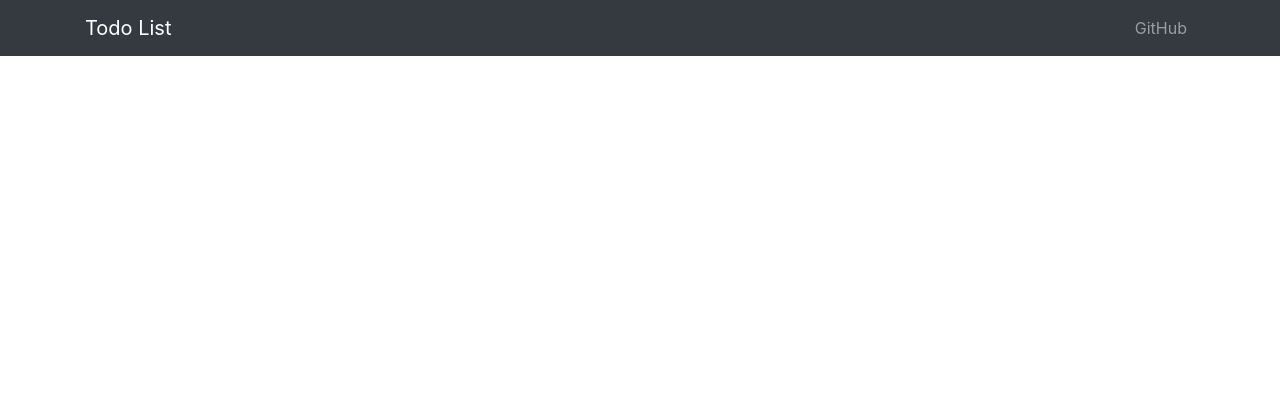
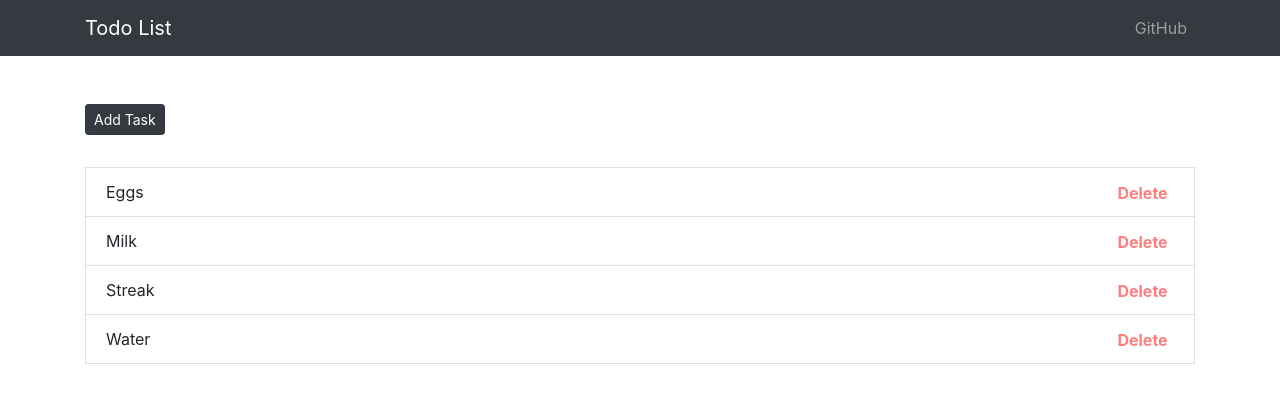
Before and after one commit to athiratj/todolist-app, a React (Create React App) app in the folder client/: page / in a window 1280 px wide. Shown: the top 402 px of the page. Built offline with nearby package versions, Linux system fonts and the light colour scheme.

Commit message:
added list components

```diff
--- a/client/package.json
+++ b/client/package.json
@@ -11,6 +11,7 @@
     "react-dom": "^16.13.1",
     "react-scripts": "3.4.1",
     "react-transition-group": "^4.4.1",
+    "react-uuid": "^1.0.2",
     "reactstrap": "^8.4.1",
     "uuid": "^8.1.0"
   },
--- a/client/src/App.js
+++ b/client/src/App.js
@@ -1,5 +1,6 @@
 import React from 'react';
 import AppNavbar from './components/AppNavbar';
+import TodoList from './components/TodoList';
 import 'bootstrap/dist/css/bootstrap.min.css';
 import './App.css';
 
@@ -7,6 +8,7 @@ function App() {
   return (
     <div className="App">
       <AppNavbar />
+      <TodoList />
     </div>
   );
 }
```
Also changed, not shown: 1 other file (tests, documents, lock files or other folders).
